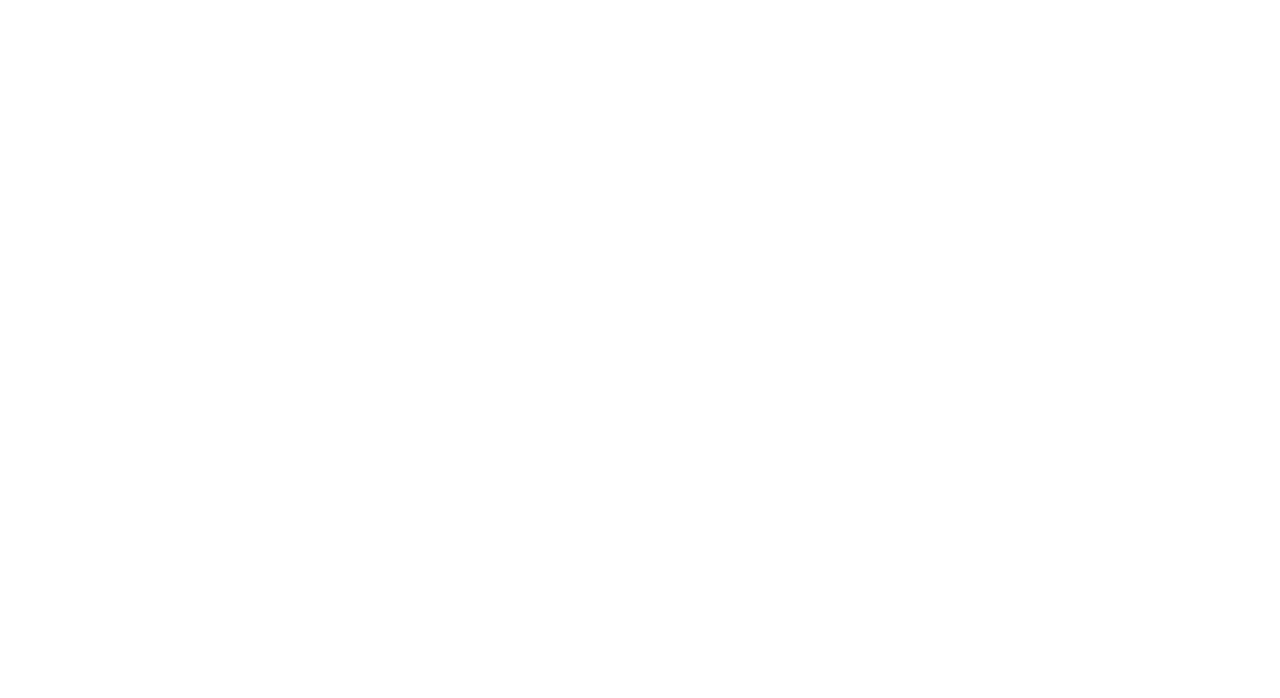
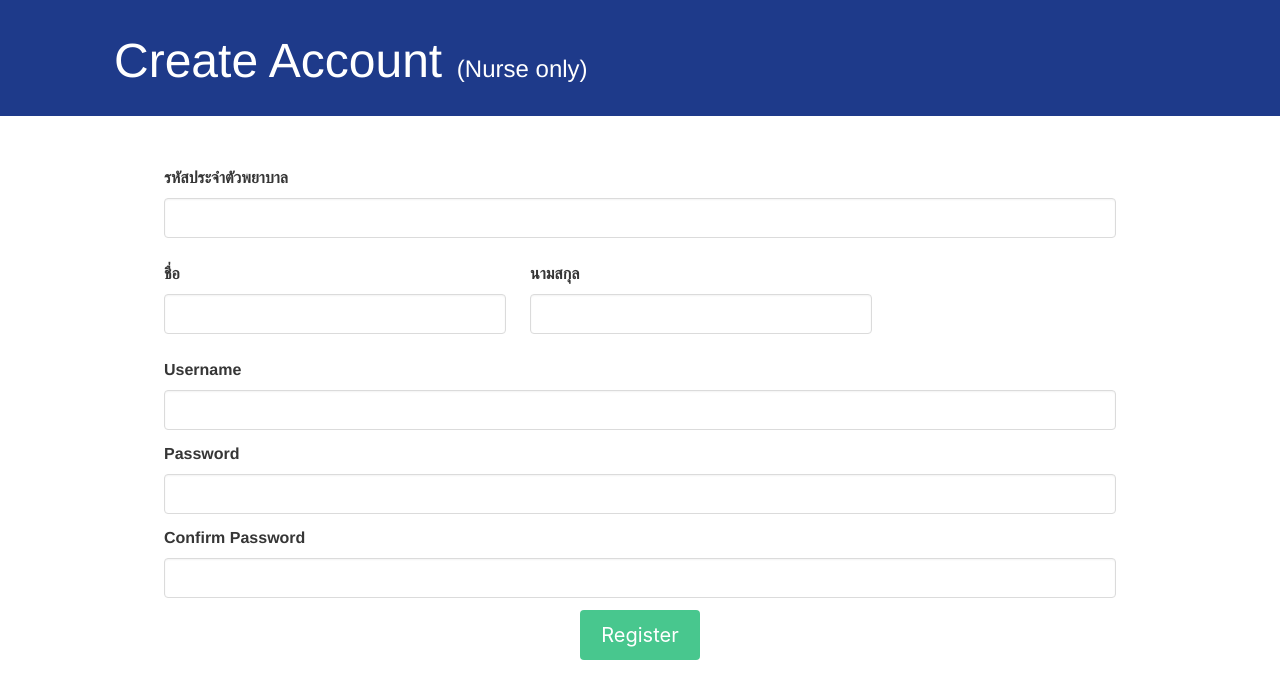
Before and after one commit to pspapleng/ECGA-front-end, a Vue app: page /register in a window 1280 px wide. Shown: the top 698 px of the page. Built offline with nearby package versions, Linux system fonts and the light colour scheme.

Commit message:
หน้า register

```diff
--- a/src/router/index.js
+++ b/src/router/index.js
@@ -35,6 +35,15 @@ const routes = [
     // which is lazy-loaded when the route is visited.
     component: () =>
       import(/* webpackChunkName: "login" */ "../views/login.vue")
+  },
+  {
+    path: "/register",
+    name: "Register",
+    // route level code-splitting
+    // this generates a separate chunk (about.[hash].js) for this route
+    // which is lazy-loaded when the route is visited.
+    component: () =>
+      import(/* webpackChunkName: "register" */ "../views/register.vue")
   }
 ];
 
--- /dev/null
+++ b/src/views/register.vue
@@ -0,0 +1,72 @@
+<template>
+
+<div class="register">
+  <div style="background-color: #1e3a8a; text-align: left" >
+    <div class="container" style="padding: 25px 50px 15px">
+      <label class="is-size-1" style="color: white;">Create Account</label>
+      <label class="is-size-4 ml-2" style="color: white;"> (Nurse only)</label>
+      <b-icon
+                icon="home"
+                size="is-large">
+            </b-icon>
+    </div>
+  </div>
+  <section style="padding-top: 50px; padding-bottom: 50px; text-align: left">
+    <div class="container"  style="padding-left: 100px; padding-right: 100px">
+      <div class="columns">
+        <div class="column">
+          <b-field label="รหัสประจำตัวพยาบาล">
+            <b-input value=""></b-input>
+          </b-field>
+        </div>
+      </div>
+      <div class="columns is-mobile">
+        <div class="column">
+          <b-field label="ชื่อ">
+            <b-input type="text" v-model="name"></b-input>
+          </b-field>
+        </div>
+        <div class="column">
+          <b-field label="นามสกุล">
+            <b-input type="text" v-model='lname'></b-input>
+          </b-field>
+        </div>
+        <div class="column is-one-quarter">
+        </div>
+      </div>
+        <b-field label="Username">
+            <b-input v-model='username'></b-input>
+        </b-field>
+
+        <b-field label="Password">
+            <b-input v-model='password'></b-input>
+        </b-field>
+
+        <b-field label="Confirm Password">
+            <b-input v-model='cf_password' type="password" ></b-input>
+            <span v-if="(password != cf_password) && (password.length != cf_password.length)">not true</span>
+        </b-field>
+        <div style="text-align: center;" >
+          <b-button type="is-success" size="is-medium" label="Register" />
+        </div>
+      </div>
+    </section>
+
+</div>
+</template>
+
+
+<script>
+    export default {
+        data() {
+          return {
+            name: '',
+            lname: '',
+            username: '',
+            password: '',
+            cf_password: '',
+            check_pass: false
+          }
+        }
+    }
+</script>
```
